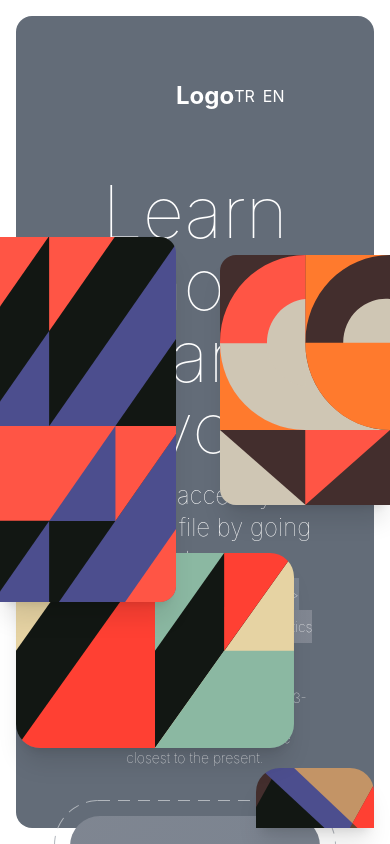
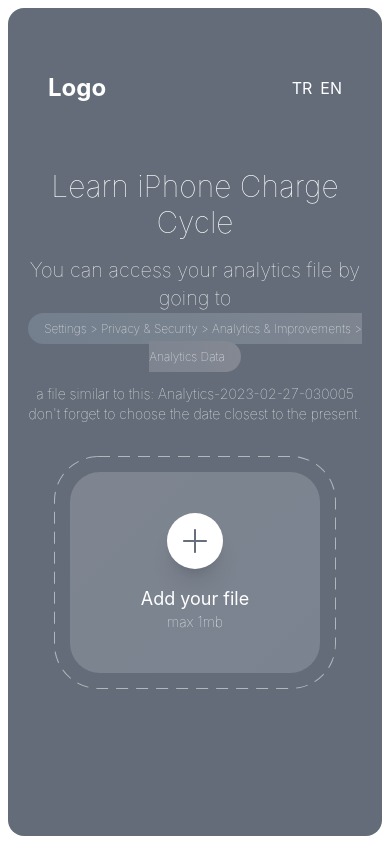
Before and after one commit to tdsrmd/iPhone-Battery-Crcle, a React (Create React App) app: page / in a window 390 px wide. Shown: the top 844 px of the page. Built offline with nearby package versions, Linux system fonts and the light colour scheme; a web font is replaced by a local one.

Commit message:
responsive

```diff
--- a/public/index.html
+++ b/public/index.html
@@ -24,7 +24,7 @@
       work correctly both with client-side routing and a non-root public URL.
       Learn how to configure a non-root public URL by running `npm run build`.
     -->
-    <title>React App</title>
+    <title>iPhone Battery Crcyle</title>
   </head>
   <body>
     <noscript>You need to enable JavaScript to run this app.</noscript>
--- a/src/App.jsx
+++ b/src/App.jsx
@@ -10,18 +10,18 @@ const App = () => {
   return (
     <>
       <div className="text-white min-h-screen">
-        <div className="row-center m-4 absolute top-0 left-0 right-0 bottom-0">
+        <div className="row-center m-2 lg:m-4 absolute top-0 left-0 right-0 bottom-0">
           <div className="w-full h-full bg-[#636c78] rounded-2xl relative">
             <Header />
             <Content />
-            <div className="absolute bottom-0 left-60">
+            <div className="absolute bottom-0 left-60 hidden lg:block">
               <img
                 alt="Pattern"
                 src={Pattern2}
-                className=" rounded-tl-3xl rounded-tr-3xl shadow-xl"
+                className="rounded-tl-3xl rounded-tr-3xl shadow-xl"
               />
             </div>
-            <div className="absolute bottom-20 right-20 ">
+            <div className="absolute bottom-20 right-20 hidden lg:block">
               <img
                 alt="Pattern"
                 src={Pattern3}
@@ -30,14 +30,14 @@ const App = () => {
             </div>
           </div>
         </div>
-        <div className="absolute top-1/3 left-0 upDownAnimate">
+        <div className="absolute top-1/3 left-0 upDownAnimate hidden lg:block">
           <img
             alt="Pattern"
             src={Pattern}
             className=" rounded-tr-2xl rounded-br-2xl shadow-xl"
           />
         </div>
-        <div className="absolute top-1/4 right-0 upDownAnimateReverse">
+        <div className="absolute top-1/4 right-0 upDownAnimateReverse hidden lg:block">
           <img
             alt="Pattern"
             src={Pattern4}
--- a/src/components/Content.jsx
+++ b/src/components/Content.jsx
@@ -20,17 +20,17 @@ const Content = () => {
   };
   return (
     <div className="w-full row-center">
-      <div className="w-1/3 col-center gap-y-8">
+      <div className="px-3 xl:w-1/3 lg:px-0 col-center gap-y-8">
         <div className="font-thin text-center">
-          <p className="text-7xl">{t("welcome")}</p>
-          <div className="text-2xl mt-4">
+          <p className="text-3xl lg:text-7xl">{t("welcome")}</p>
+          <div className="text-xl lg:text-2xl mt-4">
             <span>{t("content1")}</span>
-            <div>
-              <span className=" text-sm addFileColor py-2 px-4 rounded-full">
+            <div className="mb-1">
+              <span className="text-xs lg:text-sm addFileColor py-2 px-4 rounded-full">
                 {t("content2")}
               </span>
             </div>
-            <span>{t("content3")}</span>
+            <span className="text-xl lg:text-2xl">{t("content3")}</span>
             <p className="text-sm mt-4">
               {t("content4")}: Analytics-2023-02-27-030005
             </p>
--- a/src/components/Footer.jsx
+++ b/src/components/Footer.jsx
@@ -3,7 +3,7 @@ import { YellowHeart } from "../assets/icons";
 const Footer = () => {
   return (
     <footer className="bg-[#4C4E8E] h-10 w-full row-center text-white">
-      <div className="row-center">
+      <div className="row-center text-sm lg:text-base">
         <YellowHeart />
         <div>
           You can browse{" "}
--- a/src/components/Header.jsx
+++ b/src/components/Header.jsx
@@ -8,7 +8,7 @@ const Header = () => {
     await i18n.changeLanguage(lang);
   };
   return (
-    <header className="px-40 py-16 flex  items-center justify-between">
+    <header className="px-10 lg:px-40 py-16 flex  items-center justify-between">
       <div className="font-bold text-2xl">Logo</div>
       <div className="flex gap-x-2">
         <button onClick={() => changeLang("tr")}>TR</button>
```
